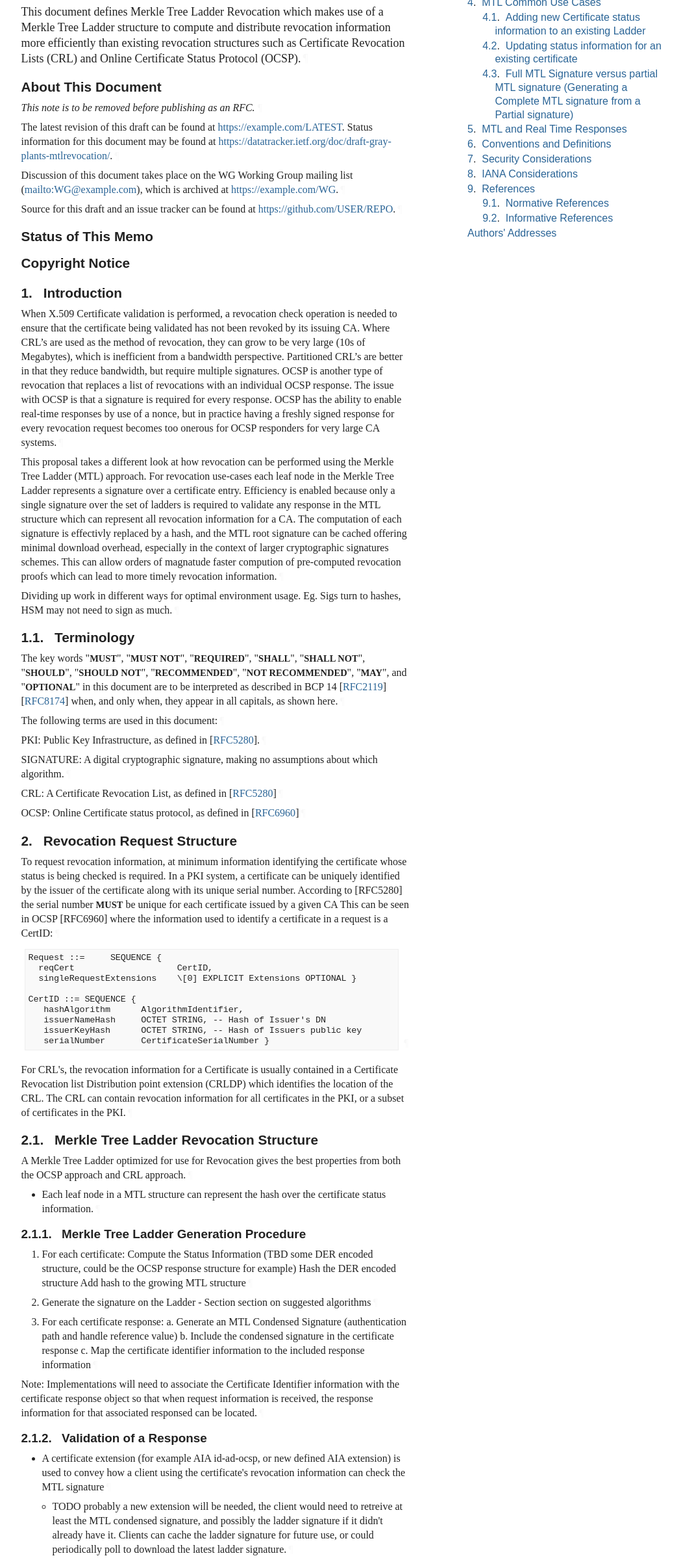
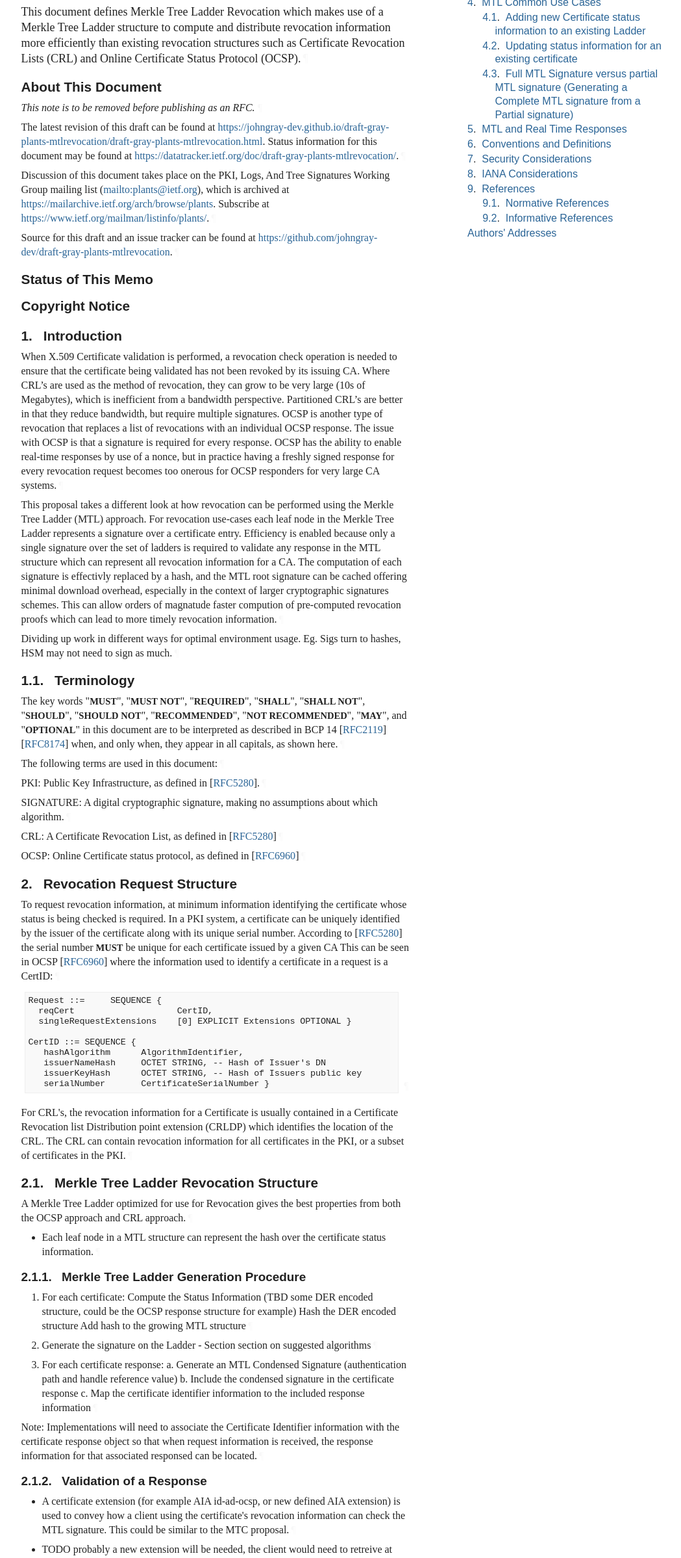
Before and after one commit to johngray-dev/draft-gray-plants-mtlrevocation, a plain HTML site: page draft-gray-plants-mtlrevocation.html in a window 1280 px wide. Shown: the part 341-2738 px from the top of the page at 65% size, without its empty margins (92-1141 px from the left). Drawn offline with Linux system fonts and the light colour scheme; a web font is replaced by a local one.

Commit message:
Script updating gh-pages from 7e9a353. [ci skip]

```diff
--- a/draft-gray-plants-mtlrevocation.html
+++ b/draft-gray-plants-mtlrevocation.html
@@ -1093,14 +1093,15 @@ svg :is([fill="white"], [fill^="#fff"]) {
       </h2>
 <p id="section-note.1-1">This note is to be removed before publishing as an RFC.<a href="#section-note.1-1" class="pilcrow">¶</a></p>
 <p id="section-note.1-2">
-        The latest revision of this draft can be found at <span><a href="https://example.com/LATEST">https://example.com/LATEST</a></span>.
+        The latest revision of this draft can be found at <span><a href="https://johngray-dev.github.io/draft-gray-plants-mtlrevocation/draft-gray-plants-mtlrevocation.html">https://johngray-dev.github.io/draft-gray-plants-mtlrevocation/draft-gray-plants-mtlrevocation.html</a></span>.
         Status information for this document may be found at <span><a href="https://datatracker.ietf.org/doc/draft-gray-plants-mtlrevocation/">https://datatracker.ietf.org/doc/draft-gray-plants-mtlrevocation/</a></span>.<a href="#section-note.1-2" class="pilcrow">¶</a></p>
 <p id="section-note.1-3">
         Discussion of this document takes place on the
-        WG Working Group mailing list (<span><a href="mailto:WG@example.com">mailto:WG@example.com</a></span>),
-        which is archived at <span><a href="https://example.com/WG">https://example.com/WG</a></span>.<a href="#section-note.1-3" class="pilcrow">¶</a></p>
+        PKI, Logs, And Tree Signatures Working Group mailing list (<span><a href="mailto:plants@ietf.org">mailto:plants@ietf.org</a></span>),
+        which is archived at <span><a href="https://mailarchive.ietf.org/arch/browse/plants">https://mailarchive.ietf.org/arch/browse/plants</a></span>.
+        Subscribe at <span><a href="https://www.ietf.org/mailman/listinfo/plants/">https://www.ietf.org/mailman/listinfo/plants/</a></span>.<a href="#section-note.1-3" class="pilcrow">¶</a></p>
 <p id="section-note.1-4">Source for this draft and an issue tracker can be found at
-        <span><a href="https://github.com/USER/REPO">https://github.com/USER/REPO</a></span>.<a href="#section-note.1-4" class="pilcrow">¶</a></p>
+        <span><a href="https://github.com/johngray-dev/draft-gray-plants-mtlrevocation">https://github.com/johngray-dev/draft-gray-plants-mtlrevocation</a></span>.<a href="#section-note.1-4" class="pilcrow">¶</a></p>
 </section>
 <div id="status-of-memo">
 <section id="section-boilerplate.1">
@@ -1226,8 +1227,8 @@ svg :is([fill="white"], [fill^="#fff"]) {
       <h2 id="name-introduction">
 <a href="#section-1" class="section-number selfRef">1. </a><a href="#name-introduction" class="section-name selfRef">Introduction</a>
       </h2>
-<p id="section-1-1">When X.509 Certificate validation is performed, a revocation check operation is needed to ensure that the certificate being validated has not been revoked by its issuing CA.  Where CRL’s are used as the method of revocation, they can grow to be very large (10s of Megabytes), which is inefficient from a bandwidth perspective.   Partitioned CRL’s are better in that they reduce bandwidth, but require multiple signatures.   OCSP is another type of revocation that replaces a list of revocations with an individual OCSP response.  The issue with OCSP is that a signature is required for every response.    OCSP has the ability to enable real-time responses by use of a nonce, but in practice having a freshly signed response for every revocation request becomes too onerous for OCSP responders for very large CA systems.<a href="#section-1-1" class="pilcrow">¶</a></p>
-<p id="section-1-2">This proposal takes a different look at how revocation can be performed using the Merkle Tree Ladder (MTL) approach.   For revocation use-cases each leaf node in the Merkle Tree Ladder represents a signature over a certificate entry.   Efficiency is enabled because only a single signature over the set of ladders is required to validate any response in the MTL structure which can represent all revocation information for a CA.  The computation of each signature is effectivly replaced by a hash, and the MTL root signature can be cached offering minimal download overhead, especially in the context of larger cryptographic signatures schemes.  This can allow orders of magnatude faster compution of pre-computed revocation proofs which can lead to more timely revocation information.<a href="#section-1-2" class="pilcrow">¶</a></p>
+<p id="section-1-1">When X.509 Certificate validation is performed, a revocation check operation is needed to ensure that the certificate being validated has not been revoked by its issuing CA. Where CRL’s are used as the method of revocation, they can grow to be very large (10s of Megabytes), which is inefficient from a bandwidth perspective. Partitioned CRL’s are better in that they reduce bandwidth, but require multiple signatures. OCSP is another type of revocation that replaces a list of revocations with an individual OCSP response.  The issue with OCSP is that a signature is required for every response. OCSP has the ability to enable real-time responses by use of a nonce, but in practice having a freshly signed response for every revocation request becomes too onerous for OCSP responders for very large CA systems.<a href="#section-1-1" class="pilcrow">¶</a></p>
+<p id="section-1-2">This proposal takes a different look at how revocation can be performed using the Merkle Tree Ladder (MTL) approach. For revocation use-cases each leaf node in the Merkle Tree Ladder represents a signature over a certificate entry.  Efficiency is enabled because only a single signature over the set of ladders is required to validate any response in the MTL structure which can represent all revocation information for a CA. The computation of each signature is effectivly replaced by a hash, and the MTL root signature can be cached offering minimal download overhead, especially in the context of larger cryptographic signatures schemes.  This can allow orders of magnatude faster compution of pre-computed revocation proofs which can lead to more timely revocation information.<a href="#section-1-2" class="pilcrow">¶</a></p>
 <p id="section-1-3">Dividing up work in different ways for optimal environment usage.  Eg.  Sigs turn to hashes, HSM may not need to sign as much.<a href="#section-1-3" class="pilcrow">¶</a></p>
 <div id="sec-terminology">
 <section id="section-1.1">
@@ -1254,12 +1255,12 @@ Online Certificate status protocol, as defined in <span>[<a href="#RFC6960" clas
       <h2 id="name-revocation-request-structur">
 <a href="#section-2" class="section-number selfRef">2. </a><a href="#name-revocation-request-structur" class="section-name selfRef">Revocation Request Structure</a>
       </h2>
-<p id="section-2-1">To request revocation information, at minimum information identifying the certificate whose status is being checked is required.  In a PKI system, a certificate can be uniquely identified by the issuer of the certificate along with its unique serial number.  According to [RFC5280] the serial number <span class="bcp14">MUST</span> be unique for each certificate issued by a given CA   This can be seen in OCSP [RFC6960] where the information used to identify a certificate in a request is a CertID:<a href="#section-2-1" class="pilcrow">¶</a></p>
+<p id="section-2-1">To request revocation information, at minimum information identifying the certificate whose status is being checked is required.  In a PKI system, a certificate can be uniquely identified by the issuer of the certificate along with its unique serial number.  According to <span>[<a href="#RFC5280" class="cite xref">RFC5280</a>]</span> the serial number <span class="bcp14">MUST</span> be unique for each certificate issued by a given CA   This can be seen in OCSP <span>[<a href="#RFC6960" class="cite xref">RFC6960</a>]</span> where the information used to identify a certificate in a request is a CertID:<a href="#section-2-1" class="pilcrow">¶</a></p>
 <div class="alignLeft art-text artwork" id="section-2-2">
 <pre>
 Request ::=     SEQUENCE {
   reqCert                    CertID,
-  singleRequestExtensions    \[0] EXPLICIT Extensions OPTIONAL }
+  singleRequestExtensions    [0] EXPLICIT Extensions OPTIONAL }
 
 CertID ::= SEQUENCE {
    hashAlgorithm      AlgorithmIdentifier,
@@ -1312,18 +1313,16 @@ c. Map the certificate identifier information to the included response informati
           </h4>
 <ul class="normal">
 <li class="normal" id="section-2.1.2-1.1">
-              <p id="section-2.1.2-1.1.1">A certificate extension (for example AIA id-ad-ocsp, or new defined AIA extension) is used to convey how a client using the certificate's revocation information can check the MTL signature<a href="#section-2.1.2-1.1.1" class="pilcrow">¶</a></p>
-<ul class="normal">
-<li class="normal" id="section-2.1.2-1.1.2.1">
-                  <p id="section-2.1.2-1.1.2.1.1">TODO probably a new extension will be needed, the client would need to retreive at least the MTL condensed signature, and possibly the ladder signature if it didn't already have it.   Clients can cache the ladder signature for future use, or could periodically poll to download the latest ladder signature.<a href="#section-2.1.2-1.1.2.1.1" class="pilcrow">¶</a></p>
-</li>
-              </ul>
+              <p id="section-2.1.2-1.1.1">A certificate extension (for example AIA id-ad-ocsp, or new defined AIA extension) is used to convey how a client using the certificate's revocation information can check the MTL signature.  This could be similar to the MTC proposal.<a href="#section-2.1.2-1.1.1" class="pilcrow">¶</a></p>
 </li>
             <li class="normal" id="section-2.1.2-1.2">
-              <p id="section-2.1.2-1.2.1">Using a Condensed signature would reduce size increase of comparable OCSP responses.   Even with the occasional update of the MTL ladder signature, sizes would we much smaller than combined CRL's.<a href="#section-2.1.2-1.2.1" class="pilcrow">¶</a></p>
+              <p id="section-2.1.2-1.2.1">TODO probably a new extension will be needed, the client would need to retreive at least the MTL condensed signature, and possibly the ladder signature if it didn't already have it.  Clients can cache the ladder signature for future use, or could periodically poll to download the latest ladder signature.<a href="#section-2.1.2-1.2.1" class="pilcrow">¶</a></p>
 </li>
             <li class="normal" id="section-2.1.2-1.3">
-              <p id="section-2.1.2-1.3.1">Client will reconstitute the full MTL signature (authentication path, handle reference value and signature) and verify it.<a href="#section-2.1.2-1.3.1" class="pilcrow">¶</a></p>
+              <p id="section-2.1.2-1.3.1">Using a Condensed signature would reduce size increase of comparable OCSP responses.   Even with the occasional update of the MTL ladder signature, sizes would we much smaller than combined CRL's.<a href="#section-2.1.2-1.3.1" class="pilcrow">¶</a></p>
+</li>
+            <li class="normal" id="section-2.1.2-1.4">
+              <p id="section-2.1.2-1.4.1">Client will reconstitute the full MTL signature (authentication path, handle reference value and signature) and verify it.<a href="#section-2.1.2-1.4.1" class="pilcrow">¶</a></p>
 </li>
           </ul>
 </section>
```
Also changed, not shown: index.html (+1 -1 lines), draft-gray-plants-mtlrevocation.txt.
